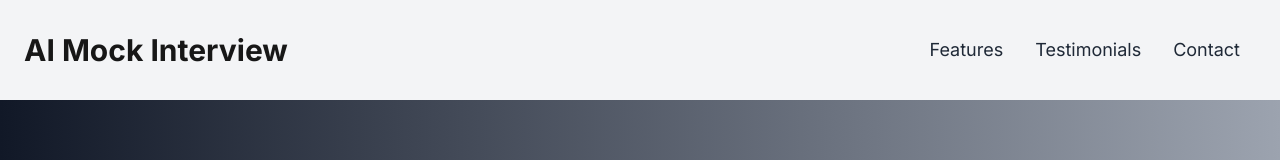
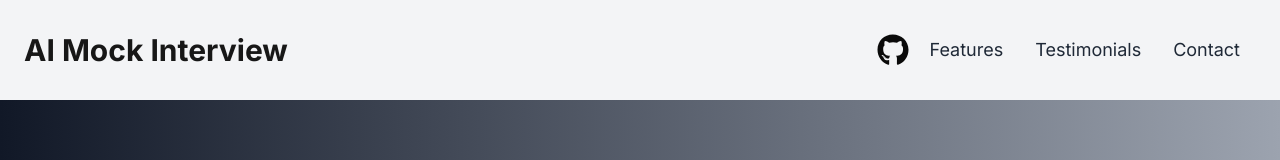
Before and after one commit to modamaan/Ai-mock-Interview, a Next.js app: page / in a window 1280 px wide. Shown: the top 160 px of the page. Built offline with nearby package versions, Linux system fonts and the light colour scheme; no server answers.

Commit message:
header updated

```diff
--- a/app/dashboard/_components/Header.jsx
+++ b/app/dashboard/_components/Header.jsx
@@ -14,6 +14,8 @@ const Header = ({ logo }) => {
       <div className="w-[80%] m-auto flex gap-4 items-center justify-between">
         <Image src={logo} width={80} height={80} alt="logo" />
         <ul className="hidden md:flex gap-6">
+
+          <a href="/dashboard">
             <li
               className={`hover:text-black hover:font-bold transition-all cursor-pointer ${
                 path == "/dashboard" && "text-black font-bold"
@@ -21,6 +23,8 @@ const Header = ({ logo }) => {
             >
               Dashboard
             </li>
+          </a>
+
           <li
             className={`hover:text-black hover:font-bold transition-all cursor-pointer ${
               path == "/dashboard/questions" && "text-black font-bold"
@@ -28,7 +32,7 @@ const Header = ({ logo }) => {
           >
             Questions
           </li>
-          <a href="/dashboard/upgrade" >
+          <a href="/dashboard/upgrade">
             <li
               className={`hover:text-black hover:font-bold transition-all cursor-pointer ${
                 path == "/dashboard/upgrade" && "text-black font-bold"
--- a/app/page.js
+++ b/app/page.js
@@ -2,6 +2,8 @@ import React from 'react'
 import { Button } from "@/components/ui/button"
 import Head from 'next/head';
 import Contect from './_components/Contect';
+import Link from 'next/link';
+import { FaGithub } from "react-icons/fa";
 
 const page = () => {
   return (
@@ -22,10 +24,13 @@ const page = () => {
         <header className="w-full py-8 bg-gray-100 shadow-md">
           <div className="container mx-auto flex flex-col md:flex-row justify-between items-center px-6">
             <h1 className="text-3xl font-bold text-primary">AI Mock Interview</h1>
-            <nav className="mt-4 md:mt-0">
-              <a href="#features" className="text-lg text-gray-800 mx-2 md:mx-4">Features</a>
-              <a href="#testimonials" className="text-lg text-gray-800 mx-2 md:mx-4">Testimonials</a>
-              <a href="#contact" className="text-lg text-gray-800 mx-2 md:mx-4">Contact</a>
+            <nav className="mt-4 md:mt-0 flex items-center">
+              <div  >
+                <a target='_blanck' href={"https://github.com/modamaan/Ai-mock-Interview"} ><FaGithub className="w-10 h-8"  /></a>
+              </div>
+              <div><a href="#features" className="text-lg text-gray-800 mx-2 md:mx-4">Features</a>
+                <a href="#testimonials" className="text-lg text-gray-800 mx-2 md:mx-4">Testimonials</a>
+                <a href="#contact" className="text-lg text-gray-800 mx-2 md:mx-4">Contact</a></div>
             </nav>
           </div>
         </header>
@@ -107,7 +112,7 @@ const page = () => {
 
         {/* Contact Section */}
         <section id="contact" className="py-16 bg-white px-6 md:px-0">
-          <Contect/>
+          <Contect />
         </section>
       </main>
 
--- a/package.json
+++ b/package.json
@@ -28,6 +28,7 @@
     "react": "^18.3.1",
     "react-dom": "^18.3.1",
     "react-hook-speech-to-text": "^0.8.0",
+    "react-icons": "^5.2.1",
     "react-webcam": "^7.2.0",
     "sonner": "^1.5.0",
     "tailwind-merge": "^2.3.0",
```
Also changed, not shown: 1 other file (tests, documents, lock files or other folders). Lines whose indentation alone changed are shown as unchanged.
